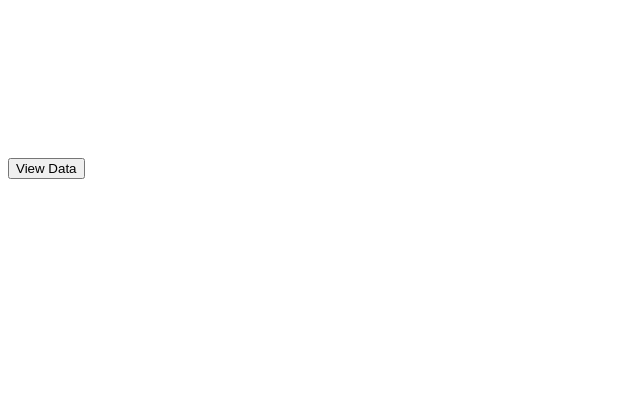
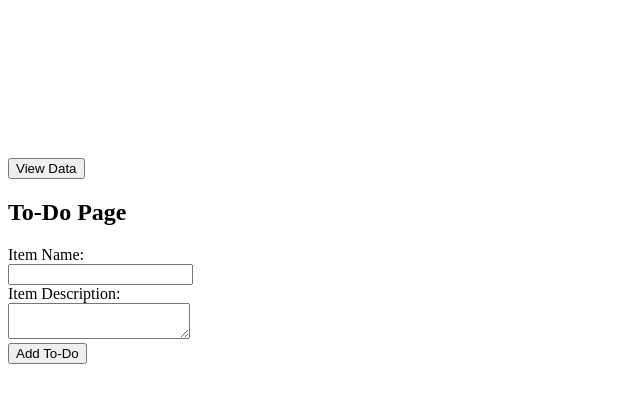
Before and after one commit to mj1610/python-tutedude, a Flask app: page /html in a window 1280 px wide. Shown: the part 290-693 px from the top of the page, without its empty margins (0-640 px from the left). Run offline with Flask 3, Linux system fonts and the light colour scheme.

Commit message:
Added todo form and submit route in frontend

```diff
--- a/frontend/app.py
+++ b/frontend/app.py
@@ -53,5 +53,15 @@ def get_data():
     data = response.json().get('data', [])
     return {"data": data}
 
+
+@app.route('/submit_todo', methods=['POST'])
+def submit_todo():
+    todo_data = {
+        "itemName": request.form.get("itemName"),
+        "itemDescription": request.form.get("itemDescription")
+    }
+    requests.post(BACKEND_URL + "/submittodoitem", data=todo_data)
+    return "To-Do Item Submitted!"
+
 if __name__ == '__main__':
     app.run(host="0.0.0.0", port="5000",debug=True)
--- a/frontend/templates/index.html
+++ b/frontend/templates/index.html
@@ -42,5 +42,14 @@
     </form>
     <br /><br /><br /><br /><br /><br /><br /><br /><br />
     <a href="/api"><button>View Data</button></a>
+
+    <h2>To-Do Page</h2>
+    <form action="/submit_todo" method="post">
+      <label for="item_name">Item Name:</label><br />
+      <input type="text" id="item_name" name="itemName" required /><br />
+      <label for="item_desc">Item Description:</label><br />
+      <textarea id="item_desc" name="itemDescription" required></textarea><br />
+      <button type="submit">Add To-Do</button>
+    </form>
   </body>
 </html>
```
